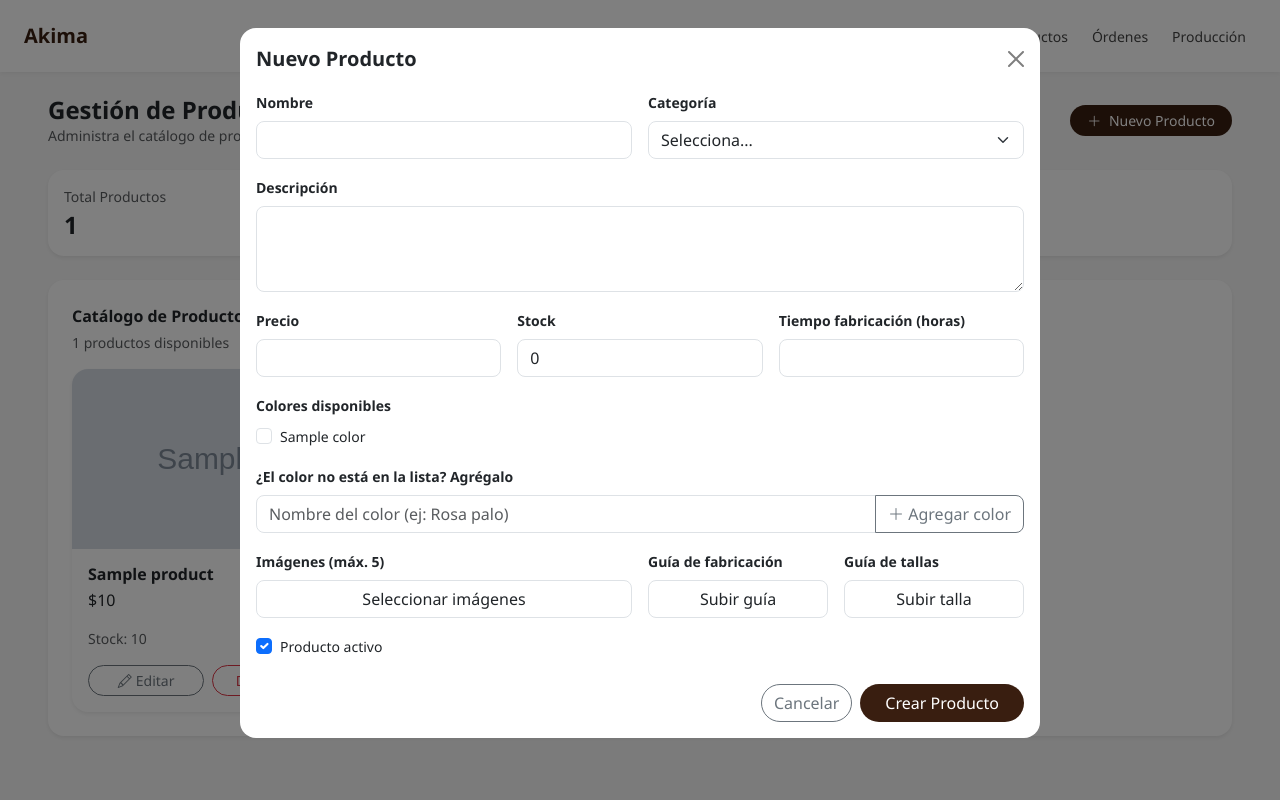
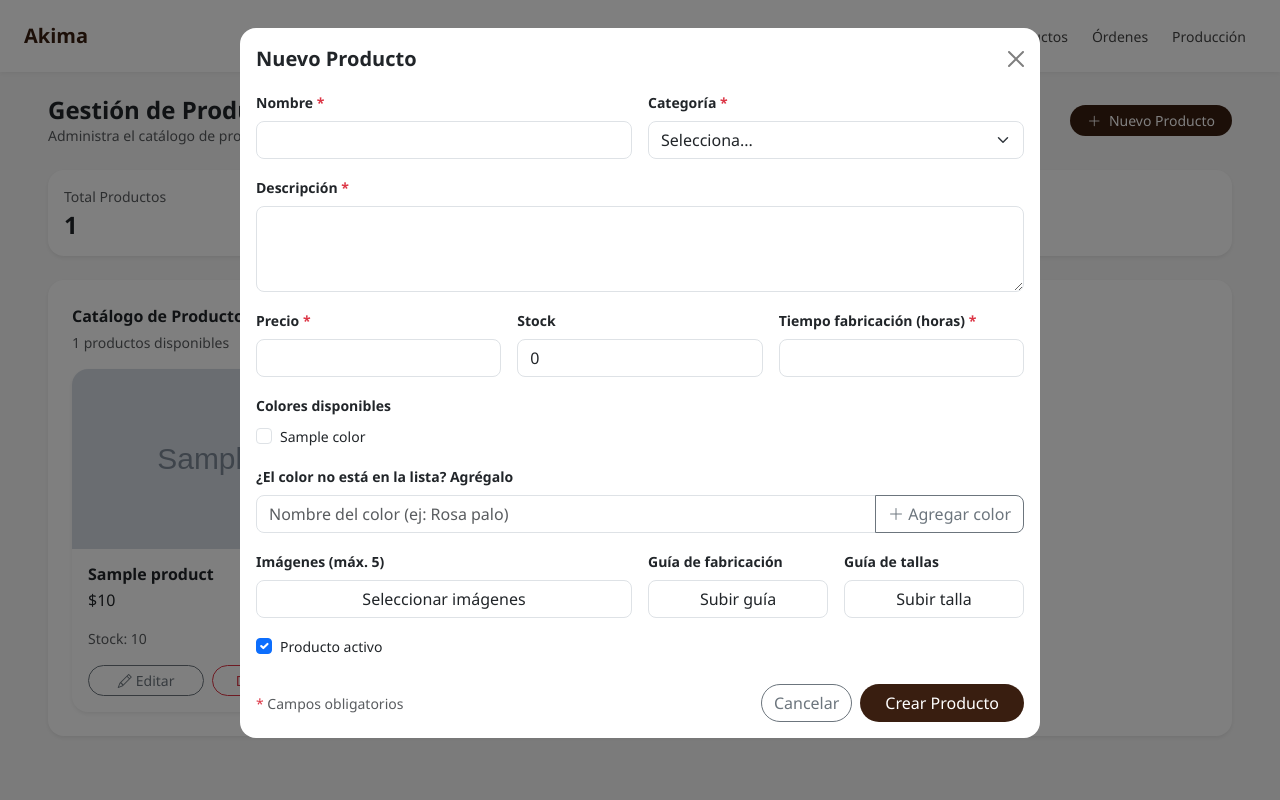
Before and after one commit to AlysonHenao/Akima, a Django app: template templates/product/new_product.html in a window 1280 px wide, after a click on "Nuevo Producto". Run offline with Django 5.2, Linux system fonts and the light colour scheme; the template is opened without the code that fills it: values that come from a table or form of the project are taken from there, others are empty; tables that the repository leaves empty hold one stand-in row (values such as "Sample post"); grey boxes marked "Sample" are stand-in pictures.

Commit message:
Add * to the required fields in product creation

```diff
--- a/templates/product/new_product.html
+++ b/templates/product/new_product.html
@@ -131,11 +131,11 @@
 
                     <div class="row g-3">
                         <div class="col-md-6">
-                            <label class="form-label fw-bold small">Nombre</label>
+                            <label class="form-label fw-bold small">Nombre <span class="text-danger">*</span></label>
                             <input type="text" name="name" class="form-control rounded-3" required>
                         </div>
                         <div class="col-md-6">
-                            <label class="form-label fw-bold small">Categoría</label>
+                            <label class="form-label fw-bold small">Categoría <span class="text-danger">*</span></label>
                             <select name="category" class="form-select rounded-3" id="selectCategoria" required>
                                 <option value="">Selecciona...</option>
                                 <option value="Bikini">Bikini</option>
@@ -152,11 +152,11 @@
                             </select>
                         </div>
                         <div class="col-12">
-                            <label class="form-label fw-bold small">Descripción</label>
+                            <label class="form-label fw-bold small">Descripción <span class="text-danger">*</span></label>
                             <textarea name="description" class="form-control rounded-3" rows="3" required></textarea>
                         </div>
                         <div class="col-md-4">
-                            <label class="form-label fw-bold small">Precio</label>
+                            <label class="form-label fw-bold small">Precio <span class="text-danger">*</span></label>
                             <input type="number" name="price" class="form-control rounded-3" step="100" min="0" required>
                         </div>
                         <div class="col-md-4">
@@ -164,7 +164,7 @@
                             <input type="number" name="stock" class="form-control rounded-3" min="0" value="0">
                         </div>
                         <div class="col-md-4">
-                            <label class="form-label fw-bold small">Tiempo fabricación (horas)</label>
+                            <label class="form-label fw-bold small">Tiempo fabricación (horas) <span class="text-danger">*</span></label>
                             <input type="number" name="manufacturing_time" class="form-control rounded-3" min="0" required>
                         </div>
 
@@ -268,13 +268,16 @@
                         </div>
                     </div>
 
-                    <div class="d-flex justify-content-end gap-2 mt-4">
+                    <div class="d-flex justify-content-between align-items-center gap-2 mt-4">
+                        <p class="text-muted small mb-0"><span class="text-danger">*</span> Campos obligatorios</p>
+                        <div class="d-flex gap-2">
                         <button type="button" class="btn btn-outline-secondary rounded-pill"
                                 data-bs-dismiss="modal">Cancelar</button>
                         <button type="submit" class="btn rounded-pill px-4"
                                 style="background-color: var(--akima-brown); color: white;">
                             Crear Producto
                         </button>
+                        </div>
                     </div>
                 </form>
             </div>
@@ -295,11 +298,11 @@
                     {% csrf_token %}
                     <div class="row g-3">
                         <div class="col-md-6">
-                            <label class="form-label fw-bold small">Nombre</label>
+                            <label class="form-label fw-bold small">Nombre <span class="text-danger">*</span></label>
                             <input type="text" name="name" id="edit_name" class="form-control rounded-3" required>
                         </div>
                         <div class="col-md-6">
-                            <label class="form-label fw-bold small">Categoría</label>
+                            <label class="form-label fw-bold small">Categoría <span class="text-danger">*</span></label>
                             <select name="category" id="edit_category" class="form-select rounded-3" required>
                                 <option value="Bikini">Bikini</option>
                                 <option value="Top">Top</option>
@@ -315,12 +318,12 @@
                             </select>
                         </div>
                         <div class="col-12">
-                            <label class="form-label fw-bold small">Descripción</label>
+                            <label class="form-label fw-bold small">Descripción <span class="text-danger">*</span></label>
                             <textarea name="description" id="edit_description"
                                       class="form-control rounded-3" rows="3" required></textarea>
                         </div>
                         <div class="col-md-4">
-                            <label class="form-label fw-bold small">Precio</label>
+                            <label class="form-label fw-bold small">Precio <span class="text-danger">*</span></label>
                             <input type="number" name="price" id="edit_price"
                                    class="form-control rounded-3" step="0.01" min="0" required>
                         </div>
@@ -330,7 +333,7 @@
                                    class="form-control rounded-3" min="0">
                         </div>
                         <div class="col-md-4">
-                            <label class="form-label fw-bold small">Tiempo fabricación (horas)</label>
+                            <label class="form-label fw-bold small">Tiempo fabricación (horas) <span class="text-danger">*</span></label>
                             <input type="number" name="manufacturing_time" id="edit_manufacturing_time"
                                    class="form-control rounded-3" min="0" required>
                         </div>
@@ -392,13 +395,16 @@
                             </div>
                         </div>
                     </div>
-                    <div class="d-flex justify-content-end gap-2 mt-4">
+                    <div class="d-flex justify-content-between align-items-center gap-2 mt-4">
+                        <p class="text-muted small mb-0"><span class="text-danger">*</span> Campos obligatorios</p>
+                        <div class="d-flex gap-2">
                         <button type="button" class="btn btn-outline-secondary rounded-pill"
                                 data-bs-dismiss="modal">Cancelar</button>
                         <button type="submit" class="btn rounded-pill px-4"
                                 style="background-color: var(--akima-brown); color: white;">
                             Guardar Cambios
                         </button>
+                        </div>
                     </div>
                 </form>
             </div>
```
